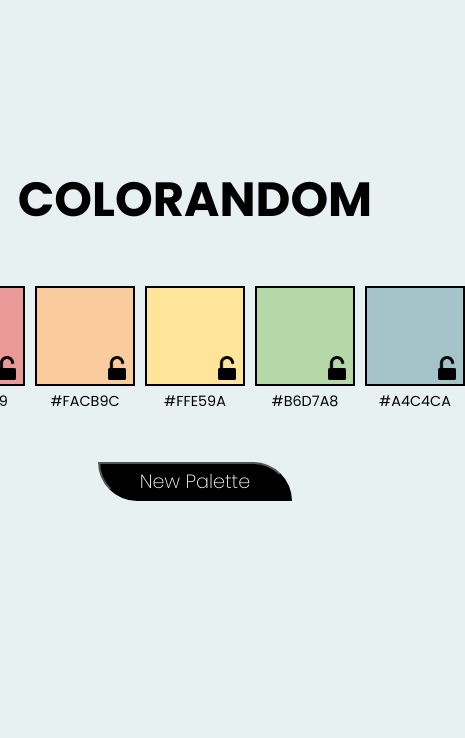
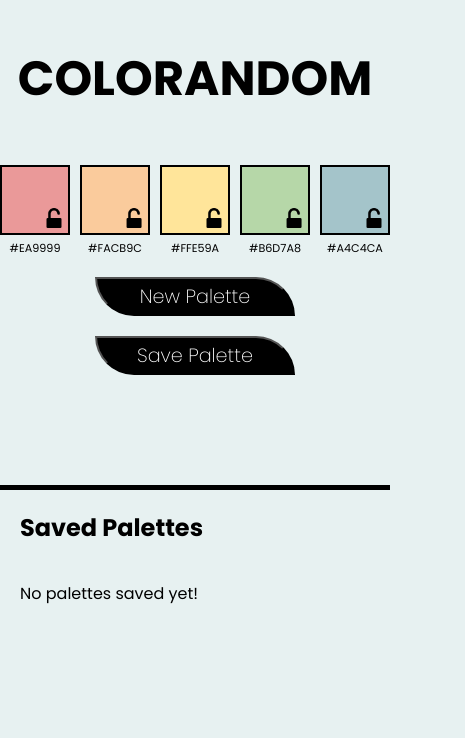
Before and after one commit to rebeckahendricks/coloRandom, a plain HTML site: page index.html in a window 390 px wide. Shown: the part 106-844 px from the top of the page, 465 px wide, since content can reach past the window. Drawn offline with Linux system fonts and the light colour scheme.

Commit message:
feat: Add saved palettes section and CSS for screen responsiveness

```diff
--- a/index.html
+++ b/index.html
@@ -14,6 +14,7 @@
   </head>
   <body>
     <main>
+      <section class="colorandom-section">
         <h1>COLORANDOM</h1>
         <div class="color-palette">
           <div class="color-box" id="color-box-1">
@@ -131,7 +132,20 @@
           <button id="new-palette-button" class="palette-button" type="button">
             New Palette
           </button>
+          <button id="save-palette-button" class="palette-button" type="button">
+            Save Palette
+          </button>
         </div>
+      </section>
+
+      <section class="saved-palettes-section">
+        <div class="saved-palettes-container">
+          <h2>Saved Palettes</h2>
+          <div class="saved-color-palettes">
+            <p>No palettes saved yet!</p>
+          </div>
+        </div>
+      </section>
     </main>
     <script type="text/javascript" src="main.js"></script>
   </body>
--- a/styles.css
+++ b/styles.css
@@ -18,23 +18,62 @@ body {
   font-family: var(--font-family-default);
   background-color: var(--background-color);
   margin: 0;
+  padding: 0;
 }
 
 main {
   display: flex;
+  flex-direction: row;
+  width: 100vw;
+  height: 100vh;
+  transition: width 0.5s ease, height 0.5s ease;
+}
+
+.colorandom-section {
+  display: flex;
   flex-direction: column;
   align-items: center;
+  justify-content: center;
+  width: 70vw;
+  height: 100vh;
+  padding: 20px;
+  box-sizing: border-box;
+  transition: width 0.5s ease, height 0.5s ease, padding 0.5s ease;
 }
 
+.saved-palettes-section {
+  height: 100%;
+  border-left: 5px solid black;
+  display: flex;
+  flex: 1;
+  justify-content: center;
+  min-width: fit-content;
+  transition: flex 0.5s ease, border-left 0.5s ease;
+}
+
+.saved-palettes-container {
+  display: flex;
+  flex-direction: column;
+  padding: 20px;
+}
+
+/* Typography */
 h1 {
   font-size: 3em;
   margin-bottom: 50px;
+  text-align: center;
+  transition: font-size 0.5s ease, margin-bottom 0.5s ease;
 }
 
 .color-palette {
   display: flex;
   flex-direction: row;
   gap: 10px;
+  padding: 0px 50px;
+  justify-content: center;
+  width: 100%;
+  box-sizing: border-box;
+  transition: padding 0.5s ease, gap 0.5s ease;
 }
 
 .color-box {
@@ -43,22 +82,28 @@ h1 {
   align-items: center;
   width: 100px;
   position: relative;
+  transition: width 0.5s ease;
 }
 
 .color {
   width: 100px;
   height: 100px;
   border: 2px solid #000;
+  transition: width 0.5s ease, height 0.5s ease;
 }
 
 .color-text {
   margin-top: 5px;
-  font-size: 0.9em;
+  font-size: 1em;
   text-align: center;
+  transition: font-size 0.5s ease, margin-top 0.5s ease;
 }
 
 .button-box {
   margin-top: 50px;
+  display: flex;
+  gap: 20px;
+  transition: margin-top 0.5s ease, gap 0.5s ease;
 }
 
 .palette-button {
@@ -69,15 +114,18 @@ h1 {
   border-bottom-left-radius: 100px;
   border-top-right-radius: 100px;
   padding: 3px 40px;
+  cursor: pointer;
+  transition: font-size 0.5s ease, padding 0.5s ease;
 }
 
 .lock-button {
   position: absolute;
-  bottom: 25px;
+  bottom: 30px;
   right: 0px;
   border: none;
   background: none;
   cursor: pointer;
+  transition: bottom 0.5s ease;
 }
 
 .lock-button:focus,
@@ -94,9 +142,135 @@ h1 {
 .unlocked-icon {
   width: 24px;
   height: 24px;
-  transition: transform 0.3s ease;
+  transition: transform 0.3s ease, width 0.5s ease, height 0.5s ease;
 }
 
 .hidden {
   display: none;
 }
+
+/* Media Queries for Responsiveness */
+@media (max-width: 800px) {
+  main {
+    flex-direction: column;
+  }
+
+  .colorandom-section {
+    width: 100vw;
+    height: 70vh;
+  }
+
+  .color-text {
+    font-size: 1em;
+  }
+
+  .saved-palettes-section {
+    width: 100vw;
+    height: 30vh;
+    border-left: none;
+    border-top: 5px solid black;
+    justify-content: start;
+  }
+
+  .color-box {
+    width: 90px;
+  }
+
+  .color {
+    width: 90px;
+    height: 90px;
+  }
+
+  .saved-palettes-container {
+    padding: 0px 20px;
+  }
+}
+
+@media (max-width: 550px) {
+  .colorandom-section {
+    width: 100vw;
+  }
+
+  .color-box {
+    width: 80px;
+  }
+
+  .color {
+    width: 80px;
+    height: 80px;
+  }
+
+  .color-text {
+    font-size: 0.7em;
+  }
+
+  h2 {
+    font-size: 1.5em;
+  }
+
+  .button-box {
+    margin-top: 20px;
+    flex-direction: column;
+  }
+
+  .color-palette {
+    padding: 0px 20px;
+  }
+
+  .locked-icon,
+  .unlocked-icon {
+    width: 20px;
+    height: 20px;
+    transition: transform 0.3s ease, width 0.5s ease, height 0.5s ease;
+  }
+
+  .lock-button {
+    bottom: 25px;
+  }
+}
+
+@media (max-width: 450px) {
+  .color-box {
+    width: 70px;
+  }
+
+  .color {
+    width: 70px;
+    height: 70px;
+  }
+
+  .lock-button {
+    bottom: 22px;
+  }
+}
+
+@media (max-width: 380px) {
+  .colorandom-section {
+    width: 100vw;
+  }
+
+  .color-box {
+    width: 60px;
+  }
+
+  .color {
+    width: 50px;
+    height: 50px;
+  }
+
+  .color-text {
+    font-size: 0.7em;
+  }
+
+  h1 {
+    font-size: 2.2em;
+  }
+
+  h2 {
+    font-size: 1.5em;
+  }
+
+  .color-palette {
+    padding: 0px 20px;
+  }
+}
```
Lines whose indentation alone changed are shown as unchanged.
